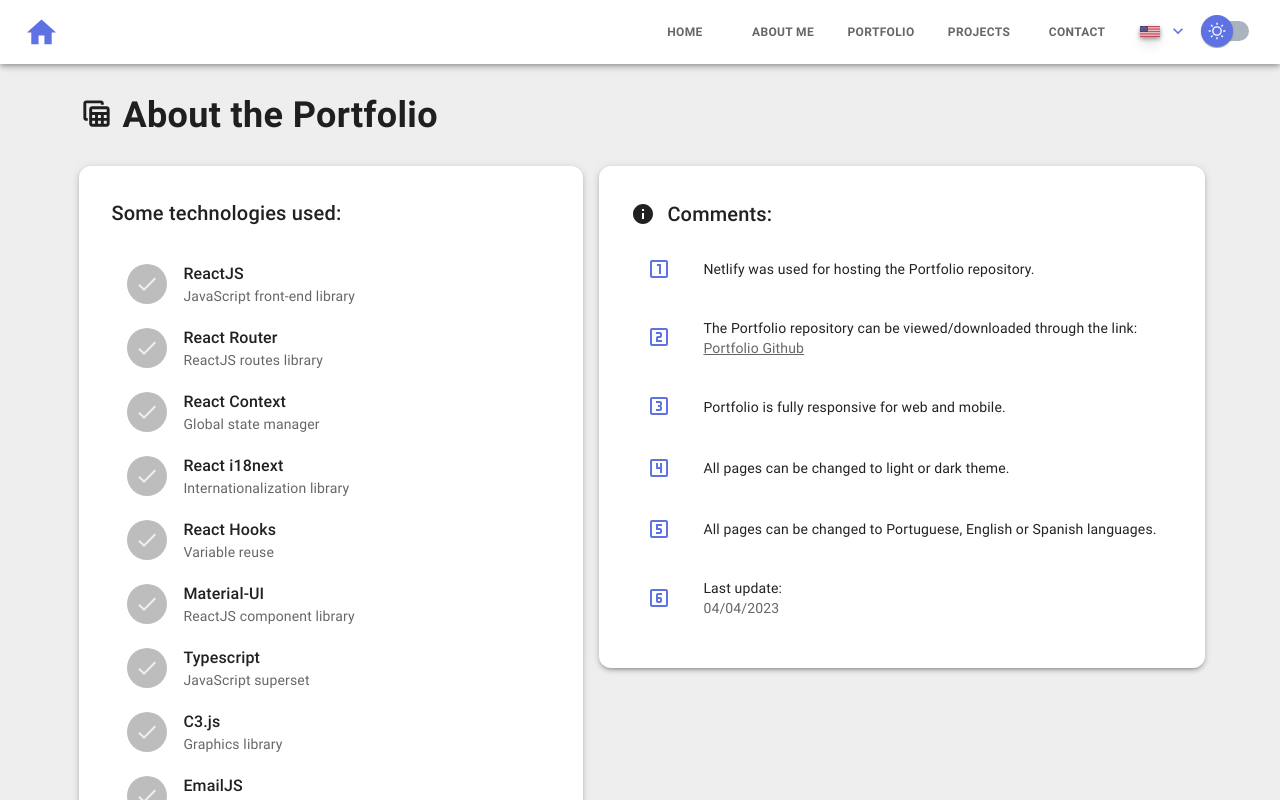
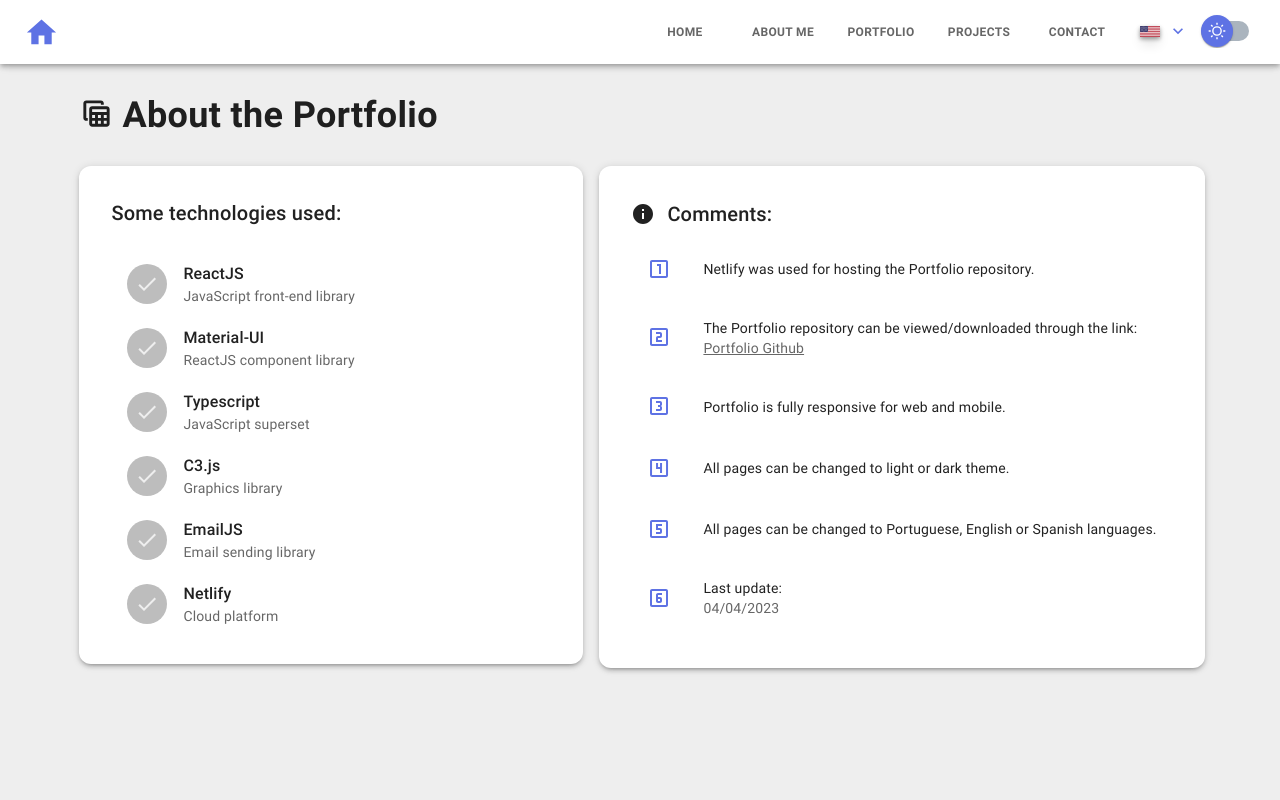
Before and after one commit to tarciziofcipriano/portfolio, a React (Create React App) app: page /portfolio in a window 1280 px wide. Shown: the top 800 px of the page. Built offline with nearby package versions, Linux system fonts and the light colour scheme.

Commit message:
Fix página Portfólio

```diff
--- a/src/pages/Portfolio.tsx
+++ b/src/pages/Portfolio.tsx
@@ -51,30 +51,6 @@ const AboutThePortfolio = () => {
         description: t("ABOUT_THE_PORTFOLIO.REACTJS"),
       },
       {
-        title: "React Router",
-        link: "https://reactrouter.com/en/main",
-        icon: <CheckIcon />,
-        description: t("ABOUT_THE_PORTFOLIO.REACT_ROUTER"),
-      },
-      {
-        title: "React Context",
-        link: "https://react.dev/reference/react#context-hooks",
-        icon: <CheckIcon />,
-        description: t("ABOUT_THE_PORTFOLIO.REACT_CONTEXT"),
-      },
-      {
-        title: "React i18next",
-        link: "https://react.i18next.com/",
-        icon: <CheckIcon />,
-        description: t("ABOUT_THE_PORTFOLIO.I18NEXT"),
-      },
-      {
-        title: "React Hooks",
-        link: "https://react.dev/learn#using-hooks",
-        icon: <CheckIcon />,
-        description: t("ABOUT_THE_PORTFOLIO.REACT_HOOKS"),
-      },
-      {
         title: "Material-UI",
         link: "https://mui.com/",
         icon: <CheckIcon />,
@@ -119,7 +95,7 @@ const AboutThePortfolio = () => {
               {t("TEXT.ABOUT_THE_PORTFOLIO")}
             </Typography>
           </Box>
-          <Paper sx={{ p: 4, mb: 3, borderRadius: 3 }} elevation={3}>
+          <Paper sx={{ p: 4, pb: 2.5, mb: 3, borderRadius: 3 }} elevation={3}>
             <Box>
               <Typography
                 sx={{ mb: 2 }}
```
